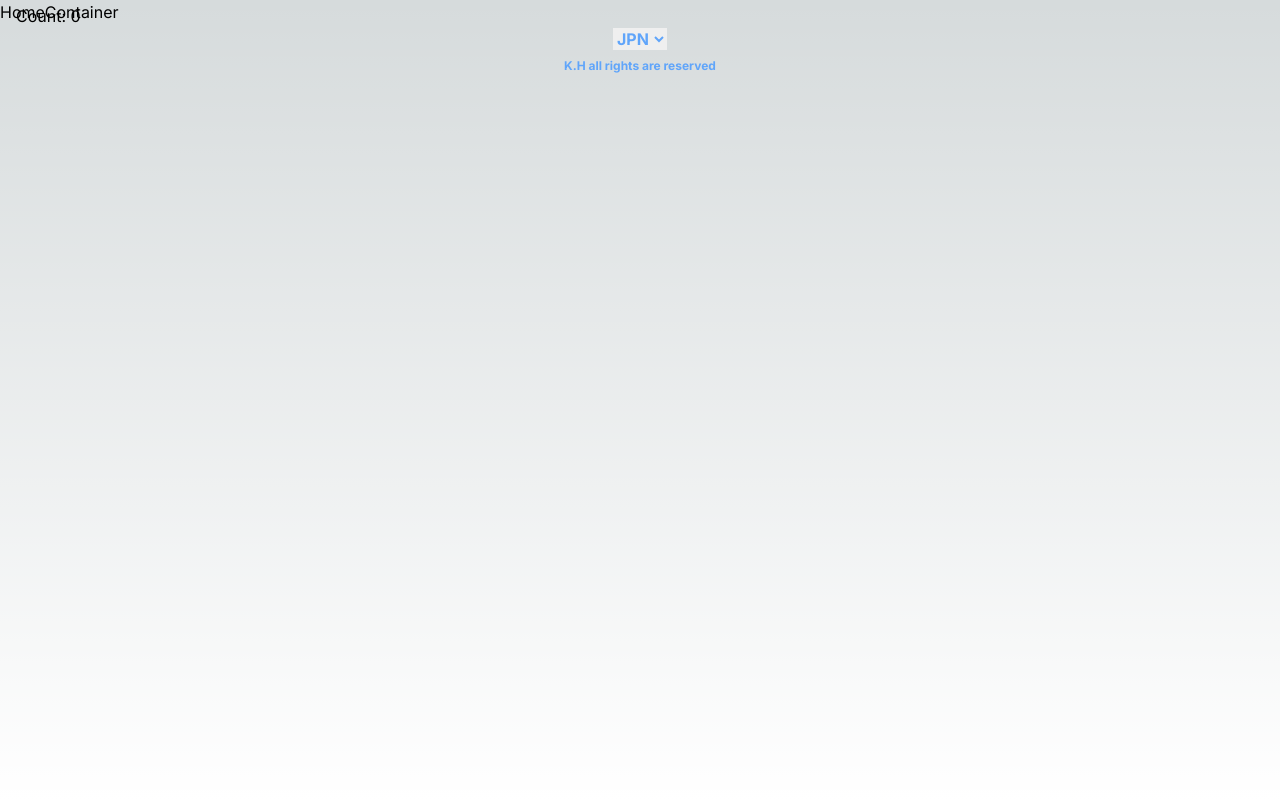
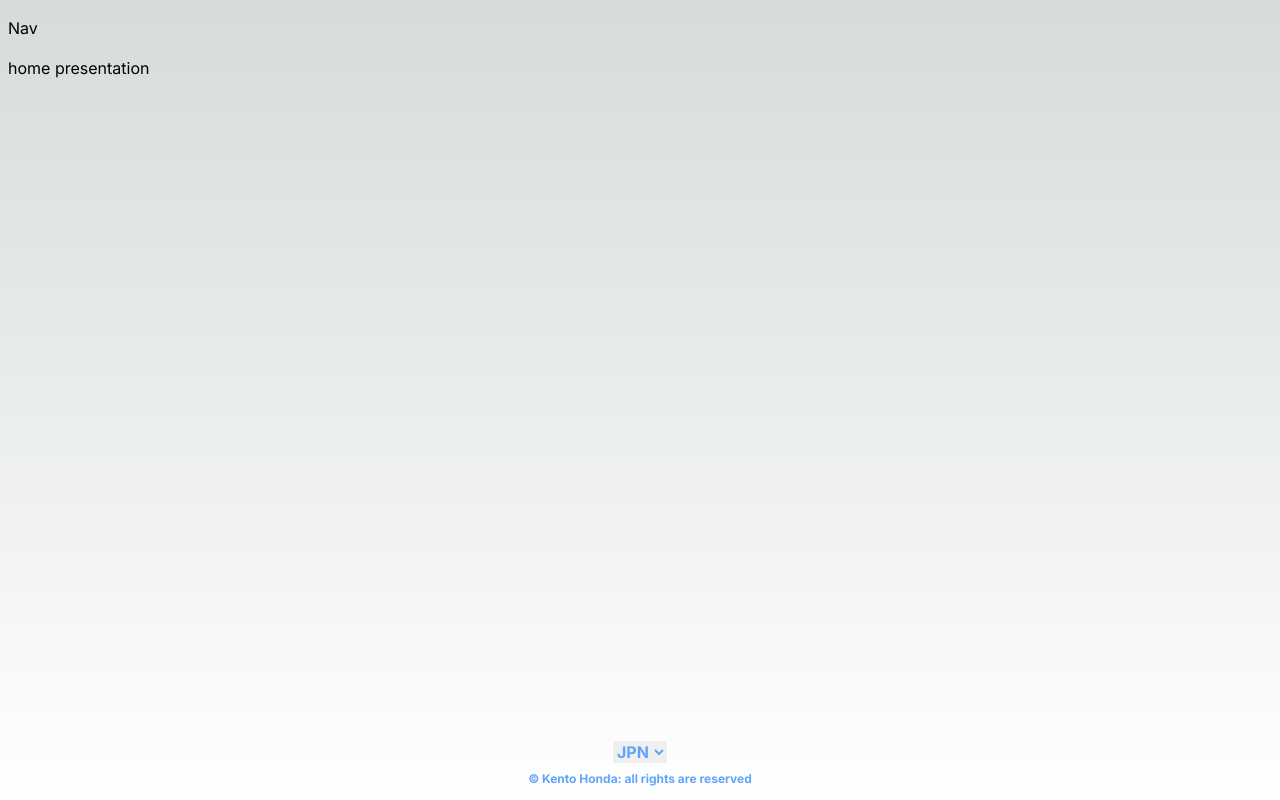
Before and after one commit to keento0809/star-wars-app, a Next.js app: page / in a window 1280 px wide. Built offline with nearby package versions, Linux system fonts and the light colour scheme.

Commit message:
Fix: cleaned up basic layout

```diff
--- a/app/_components/footer/Footer.tsx
+++ b/app/_components/footer/Footer.tsx
@@ -7,7 +7,9 @@ export const Footer = () => {
         <option value="japanese">JPN</option>
         <option value="english">ENG</option>
       </select>
-      <p className="text-xs py-2">K.H all rights are reserved</p>
+      <p className="text-xs py-2">
+        &copy; Kento Honda: all rights are reserved
+      </p>
     </footer>
   );
 };
--- a/app/_components/nav/Nav.tsx
+++ b/app/_components/nav/Nav.tsx
@@ -1,11 +1,10 @@
-import { useCountStore } from "@/app/_store/store";
+import Link from "next/link";
 import { FC } from "react";
 
 export const Nav: FC = () => {
-  const { count } = useCountStore();
   return (
-    <div className="fixed top-0 left-0 w-full min-h-[30px] px-4 py-1">
-      Count: {count}
+    <div className="sticky top-0 left-0 w-full min-h-[30px] px-4 md:px-8 py-2 md:py-4 xl:max-w-7xl mx-auto xl:px-2">
+      <Link href="/">Nav</Link>
     </div>
   );
 };
--- a/app/_components/portal/Portal.tsx
+++ b/app/_components/portal/Portal.tsx
@@ -12,7 +12,7 @@ export const Portal: FC = () => {
     setIsMounted(true);
   }, []);
 
-  return mounted && typeof window === "object"
+  return mounted
     ? createPortal(
         <>
           <Modal />
--- /dev/null
+++ b/app/_components/wrapper/Wrapper.tsx
@@ -0,0 +1,9 @@
+import { PropsWithChildren } from "react";
+
+export const Wrapper = ({ children }: PropsWithChildren) => {
+  return (
+    <div className="mx-auto px-8 xl:max-w-7xl xl:px-2 min-h-[calc(100svh_-_119px)]">
+      {children}
+    </div>
+  );
+};
--- a/app/_containers/home/container.tsx
+++ b/app/_containers/home/container.tsx
@@ -1,3 +1,5 @@
+import { HomePresentation } from "./presentation";
+
 export const HomeContainer = () => {
-  return <div>HomeContainer</div>;
+  return <HomePresentation></HomePresentation>;
 };
--- a/app/_containers/home/presentation.tsx
+++ b/app/_containers/home/presentation.tsx
@@ -1,3 +1,9 @@
+import { Wrapper } from "@/app/_components/wrapper/Wrapper";
+
 export const HomePresentation = () => {
-  return <div>presentation</div>;
+  return (
+    <Wrapper>
+      <p>home presentation</p>
+    </Wrapper>
+  );
 };
```
